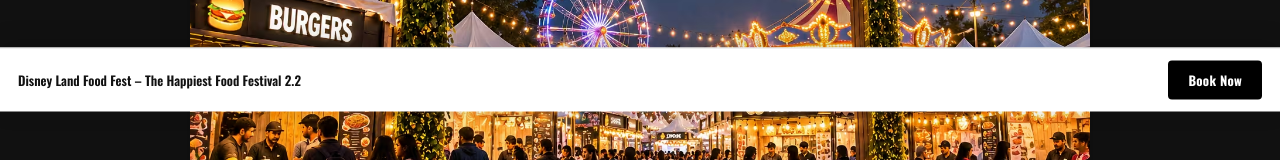
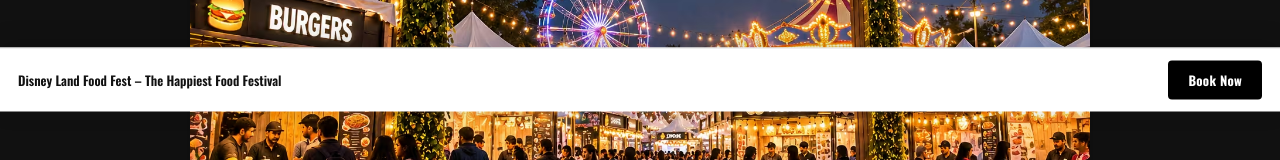
Before and after one commit to festfood77/dehradun-fest, a React (Vite) app: page / in a window 1280 px wide. Shown: the part 753-913 px from the top of the page. Built offline with nearby package versions, Linux system fonts and the light colour scheme; no server answers.

Commit message:
Changed the 2.2

```diff
--- a/src/LandingPage.jsx
+++ b/src/LandingPage.jsx
@@ -99,7 +99,7 @@ export default function LandingPage() {
       {/* ── STICKY BOOK NOW BAR ── */}
       <div className={`lp-sticky${showStickyBar ? " lp-sticky--show" : ""}`}>
         <p className="lp-sticky-title">
-          Disney Land Food Fest – The Happiest Food Festival 2.2
+          Disney Land Food Fest – The Happiest Food Festival
         </p>
         <button
           className="lp-sticky-btn"
```
